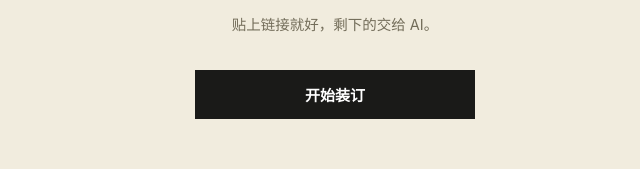
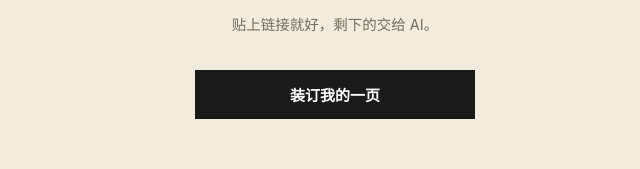
Before and after one commit to chingz0509/onepage, a React (Vite) app: page / in a window 1280 px wide. Shown: the part 305-474 px from the top of the page, without its empty margins (305-945 px from the left). Built offline with nearby package versions, Linux system fonts and the light colour scheme.

Commit message:
style: 欢迎屏按钮改「装订我的一页」

```diff
--- a/src/pages/OnePagePreview.tsx
+++ b/src/pages/OnePagePreview.tsx
@@ -526,7 +526,7 @@ export function OnePagePreview() {
           <h1 className="op-welcome-title">你的职业，一页为证。</h1>
           <p className="op-welcome-sub">贴上链接就好，剩下的交给 AI。</p>
           <button className="op-btn-continue op-welcome-btn" onClick={() => setStep(1)}>
-            开始装订
+            装订我的一页
           </button>
           <div className="op-welcome-foot">
             <span>ONE PAGE · AI-POWERED LINK IN BIO</span>
```
